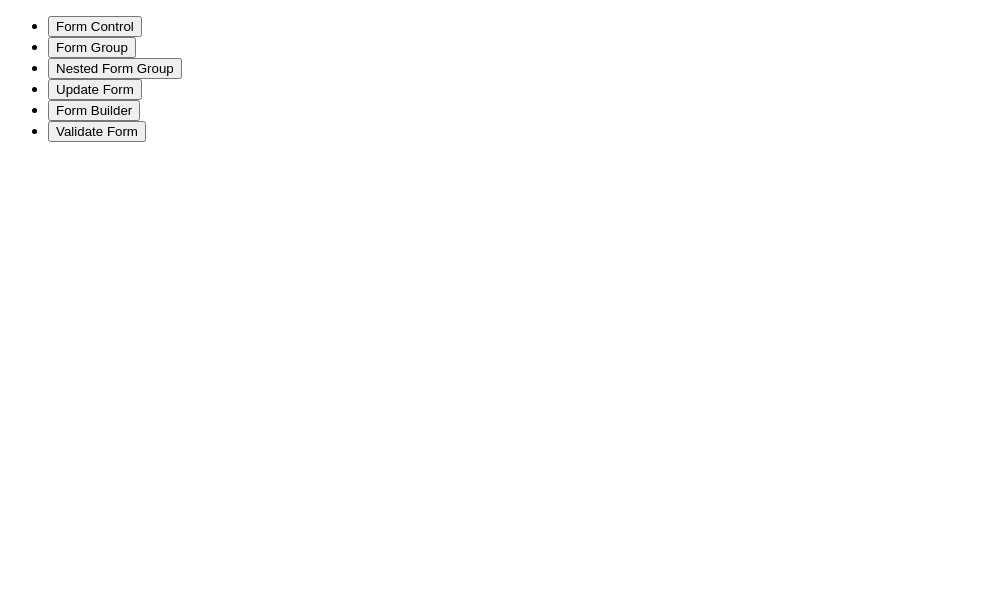
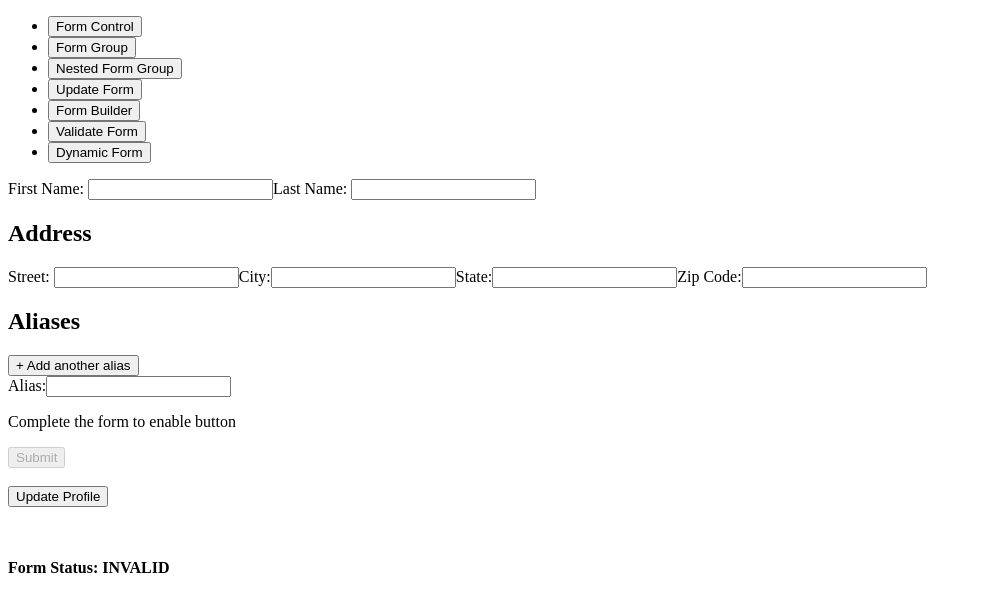
Before and after one commit to Florian935/angular-form-demo, an Angular app: page /dynamic-form in a window 1280 px wide. Before the commit this address led to /. Shown: the top 612 px of the page, without its empty margins (0-982 px from the left). Built offline with nearby package versions, Linux system fonts and the light colour scheme.

Commit message:
Feat: added demo for dynamic form with form array

```diff
--- a/src/app/app-routing.module.ts
+++ b/src/app/app-routing.module.ts
@@ -44,6 +44,13 @@ const routes: Routes = [
                 (m) => m.ValidateFormModule
             ),
     },
+    {
+        path: 'dynamic-form',
+        loadChildren: () =>
+            import('./pages/dynamic-form/dynamic-form.module').then(
+                (m) => m.DynamicFormModule
+            ),
+    },
 ];
 
 @NgModule({
--- a/src/app/app.component.html
+++ b/src/app/app.component.html
@@ -7,5 +7,6 @@
     <li><button [routerLink]="['update-form']">Update Form</button></li>
     <li><button [routerLink]="['form-builder']">Form Builder</button></li>
     <li><button [routerLink]="['validate-form']">Validate Form</button></li>
+    <li><button [routerLink]="['dynamic-form']">Dynamic Form</button></li>
 </ul>
 <router-outlet></router-outlet>
--- /dev/null
+++ b/src/app/pages/dynamic-form/dynamic-form-routing.module.ts
@@ -0,0 +1,11 @@
+import { NgModule } from '@angular/core';
+import { RouterModule, Routes } from '@angular/router';
+import { DynamicFormComponent } from './dynamic-form.component';
+
+const routes: Routes = [{ path: '', component: DynamicFormComponent }];
+
+@NgModule({
+    imports: [RouterModule.forChild(routes)],
+    exports: [RouterModule],
+})
+export class DynamicFormRoutingModule {}
--- /dev/null
+++ b/src/app/pages/dynamic-form/dynamic-form.component.html
@@ -0,0 +1,45 @@
+<form [formGroup]="profileForm" (ngSubmit)="onSubmit()">
+    <label for="first-name">First Name: </label>
+    <input id="first-name" type="text" formControlName="firstName" />
+
+    <label for="last-name">Last Name: </label>
+    <input id="last-name" type="text" formControlName="lastName" />
+
+    <div formGroupName="address">
+        <h2>Address</h2>
+
+        <label for="street">Street: </label>
+        <input id="street" type="text" formControlName="street" />
+
+        <label for="city">City:</label>
+        <input id="city" type="text" formControlName="city" />
+
+        <label for="state">State:</label>
+        <input id="state" type="text" formControlName="state" />
+
+        <label for="zip">Zip Code:</label>
+        <input id="zip" type="text" formControlName="zip" />
+    </div>
+
+    <div formArrayName="aliases">
+        <h2>Aliases</h2>
+        <button (click)="addAlias()">+ Add another alias</button>
+
+        <div *ngFor="let alias of aliases.controls; let i = index">
+            <label for="alias-{{ i }}">Alias:</label>
+            <input id="alias-{{ i }}" type="text" [formControlName]="i" />
+        </div>
+    </div>
+
+    <p>Complete the form to enable button</p>
+    <button type="submit" [disabled]="!profileForm.valid">Submit</button>
+</form>
+<br />
+<div>
+    <button (click)="updateProfile()">Update Profile</button>
+</div>
+<br />
+<br />
+<p>
+    <strong>Form Status: {{ profileForm.status }}</strong>
+</p>
--- /dev/null
+++ b/src/app/pages/dynamic-form/dynamic-form.component.ts
@@ -0,0 +1,50 @@
+import { Component, OnInit } from '@angular/core';
+import { FormArray, FormBuilder, FormGroup, Validators } from '@angular/forms';
+
+@Component({
+    selector: 'app-dynamic-form',
+    templateUrl: './dynamic-form.component.html',
+    styleUrls: ['./dynamic-form.component.scss'],
+})
+export class DynamicFormComponent implements OnInit {
+    profileForm!: FormGroup;
+
+    constructor(private _formBuilder: FormBuilder) {}
+
+    ngOnInit(): void {
+        this.profileForm = this._formBuilder.group({
+            firstName: ['', Validators.required],
+            lastName: [''],
+            address: this._formBuilder.group({
+                street: [''],
+                city: [''],
+                state: [''],
+                zip: [''],
+            }),
+            aliases: this._formBuilder.array([this._formBuilder.control('')]),
+        });
+
+        this.profileForm.valueChanges.subscribe(console.log);
+    }
+
+    get aliases(): FormArray {
+        return this.profileForm.get('aliases') as FormArray;
+    }
+
+    addAlias(): void {
+        this.aliases.push(this._formBuilder.control(''));
+    }
+
+    onSubmit(): void {
+        console.log(this.profileForm.value);
+    }
+
+    updateProfile(): void {
+        this.profileForm.patchValue({
+            firstName: 'Toto',
+            address: {
+                street: '500 Street Food',
+            },
+        });
+    }
+}
```
Also changed, not shown: src/app/pages/dynamic-form/dynamic-form.module.ts (added, +12 -0 lines), src/app/pages/dynamic-form/dynamic-form.component.scss (added), 1 other file (tests, documents, lock files or other folders).
